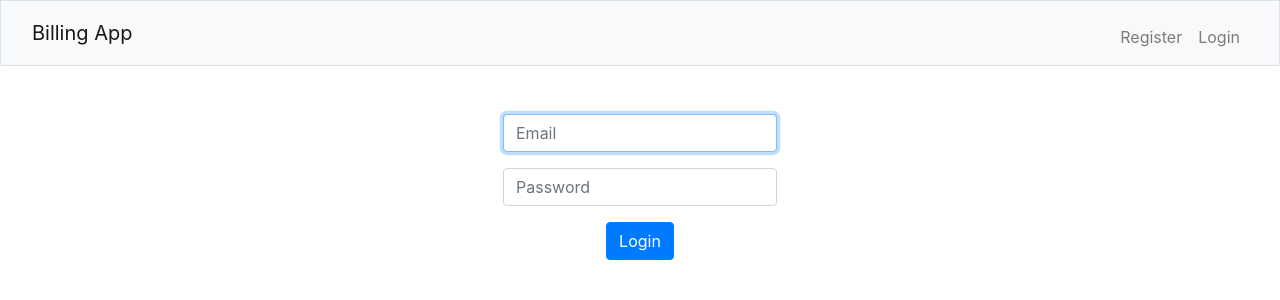
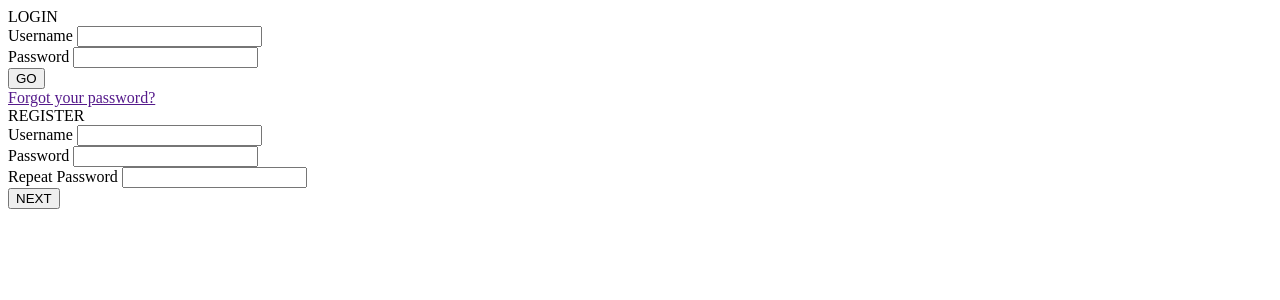
Before and after one commit to laurenlim2112/SMU-Hackathon, a Flask app: page /login in a window 1280 px wide. Shown: the top 300 px of the page. Run offline with Flask 3, Linux system fonts and the light colour scheme.

Commit message:
changed login page format

```diff
--- a/templates/login.html
+++ b/templates/login.html
@@ -1,17 +1,58 @@
-{% extends "layout.html" %}
+<div class="materialContainer">
 
-{% block title %}
-    Login
-{% endblock %}
 
-{% block main %}
-    <form action="/login" method="post">
-        <div class="mb-3">
-            <input autocomplete="off" autofocus class="form-control mx-auto w-auto" id="email" name="email" placeholder="Email" type="text">
-        </div>
-        <div class="mb-3">
-            <input class="form-control mx-auto w-auto" id="password" name="password" placeholder="Password" type="password">
-        </div>
-        <button class="btn btn-primary" type="submit">Login</button>
-    </form>
-{% endblock %}
+   <div class="box">
+
+      <div class="title">LOGIN</div>
+
+      <div class="input">
+         <label for="name">Username</label>
+         <input type="text" name="name" id="name">
+         <span class="spin"></span>
+      </div>
+
+      <div class="input">
+         <label for="pass">Password</label>
+         <input type="password" name="pass" id="pass">
+         <span class="spin"></span>
+      </div>
+
+      <div class="button login">
+         <button><span>GO</span> <i class="fa fa-check"></i></button>
+      </div>
+
+      <a href="" class="pass-forgot">Forgot your password?</a>
+
+   </div>
+
+   <div class="overbox">
+      <div class="material-button alt-2"><span class="shape"></span></div>
+
+      <div class="title">REGISTER</div>
+
+      <div class="input">
+         <label for="regname">Username</label>
+         <input type="text" name="regname" id="regname">
+         <span class="spin"></span>
+      </div>
+
+      <div class="input">
+         <label for="regpass">Password</label>
+         <input type="password" name="regpass" id="regpass">
+         <span class="spin"></span>
+      </div>
+
+      <div class="input">
+         <label for="reregpass">Repeat Password</label>
+         <input type="password" name="reregpass" id="reregpass">
+         <span class="spin"></span>
+      </div>
+
+      <div class="button">
+         <button><span>NEXT</span></button>
+      </div>
+
+
+   </div>
+
+</div>
```
